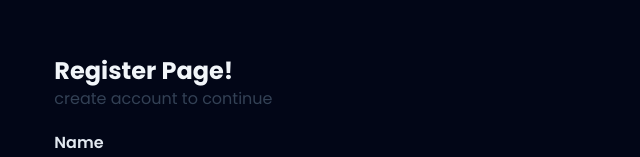
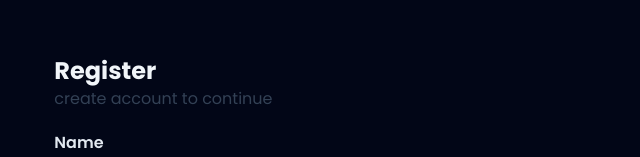
Before and after one commit to stywn04/nextPost, a Next.js app: page /auth/register in a window 1280 px wide. Shown: the part 101-258 px from the top of the page, without its empty margins (319-959 px from the left). Built offline with nearby package versions, Linux system fonts and the light colour scheme.

Commit message:
feat: auth components

```diff
--- a/src/app/auth/register/page.tsx
+++ b/src/app/auth/register/page.tsx
@@ -1,6 +1,7 @@
+import { AuthFooter } from "@/components/auth/auth-footer";
+import { AuthHeader } from "@/components/auth/auth-header";
 import { RegisterForm } from "@/components/auth/register-form";
 import type { Metadata } from "next";
-import Link from "next/link";
 
 export const metadata: Metadata = {
   title: "Register",
@@ -9,19 +10,9 @@ export const metadata: Metadata = {
 export default function RegisterPage() {
   return (
     <main>
-      <section>
-        <h1 className="font-bold text-2xl text-slate-100">Register Page!</h1>
-        <p className="text-slate-700">create account to continue</p>
-      </section>
+      <AuthHeader title="Register" desc="create account to continue" />
       <RegisterForm />
-      <section>
-        <Link
-          href={"/auth/login"}
-          className="text-slate-700 hover:text-slate-400"
-        >
-          already have account ?
-        </Link>
-      </section>
+      <AuthFooter href="/auth/login" desc="already have account ?" />
     </main>
   );
 }
--- /dev/null
+++ b/src/components/auth/auth-footer.tsx
@@ -0,0 +1,16 @@
+import Link from "next/link";
+
+interface AuthFooterProps {
+  href: string;
+  desc: string;
+}
+
+export function AuthFooter({ href, desc }: AuthFooterProps) {
+  return (
+    <section>
+      <Link href={href} className="text-slate-700 hover:text-slate-400">
+        {desc}
+      </Link>
+    </section>
+  );
+}
--- /dev/null
+++ b/src/components/auth/auth-header.tsx
@@ -0,0 +1,12 @@
+interface AuthHeaderProps {
+  title: string;
+  desc: string;
+}
+export function AuthHeader({ title, desc }: AuthHeaderProps) {
+  return (
+    <section>
+      <h1 className="font-bold text-2xl text-slate-100">{title}</h1>
+      <p className="text-slate-700">{desc}</p>
+    </section>
+  );
+}
```
